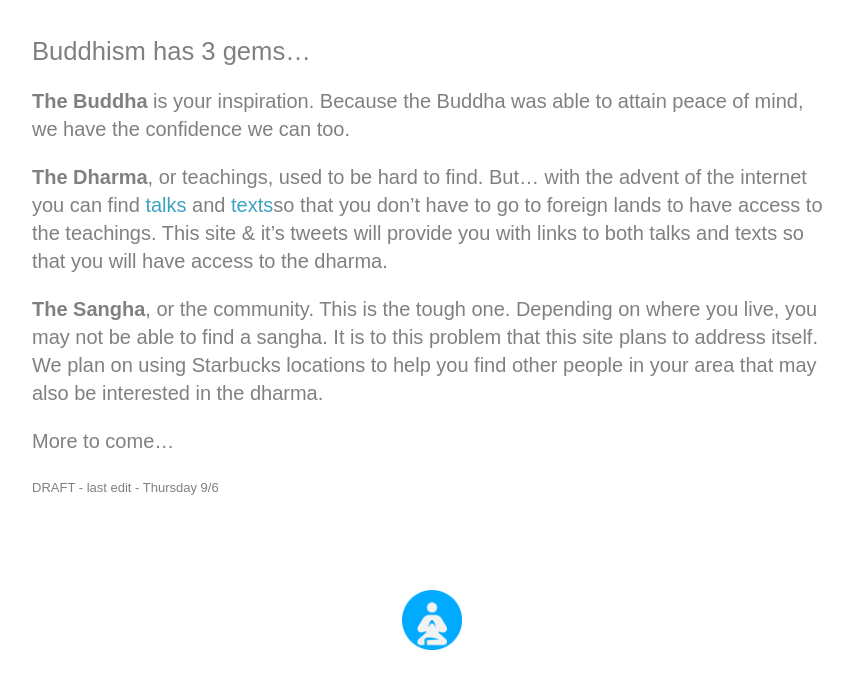
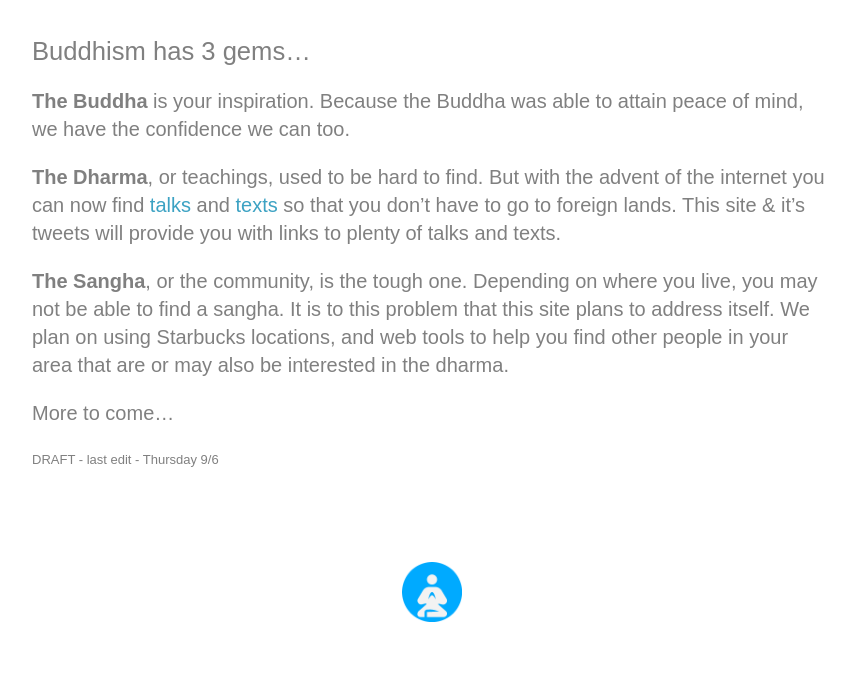
Before and after one commit to StarbucksSangha/StarbucksSangha, a Jekyll site: the page built from info.md, in a window 1280 px wide. Shown: the top 689 px of the page, without its empty margins (208-1063 px from the left). Built offline with Jekyll 4.4.1, drawn with Linux system fonts in a browser that asks for light colours.

Commit message:
Update info.md

```diff
--- a/info.md
+++ b/info.md
@@ -8,9 +8,9 @@ published: True
 
 <b>The Buddha</b> is your inspiration. Because the Buddha was able to attain peace of mind, we have the confidence we can too.
 
-<b>The Dharma</b>, or teachings, used to be hard to find. But... with the advent of the internet you can find [talks](https://www.dhammatalks.org/mp3_collections_index.html){:target="_blank"} and [texts](https://www.dhammatalks.org/suttas/index.html){:target="_blank"}so that you don't have to go to foreign lands to have access to the teachings. This site & it's tweets will provide you with links to both talks and texts so that you will have access to the dharma.
+<b>The Dharma</b>, or teachings, used to be hard to find. But with the advent of the internet you can now find [talks](https://www.dhammatalks.org/mp3_collections_index.html){:target="_blank"} and [texts](https://www.dhammatalks.org/suttas/index.html){:target="_blank"} so that you don't have to go to foreign lands. This site & it's tweets will provide you with links to plenty of talks and texts.
 
-<b>The Sangha</b>, or the community. This is the tough one. Depending on where you live, you may not be able to find a sangha. It is to this problem that this site plans to address itself. We plan on using Starbucks locations to help you find other people in your area that may also be interested in the dharma.
+<b>The Sangha</b>, or the community, is the tough one. Depending on where you live, you may not be able to find a sangha. It is to this problem that this site plans to address itself. We plan on using Starbucks locations, and web tools to help you find other people in your area that are or may also be interested in the dharma.
 
 More to come...
 
```
